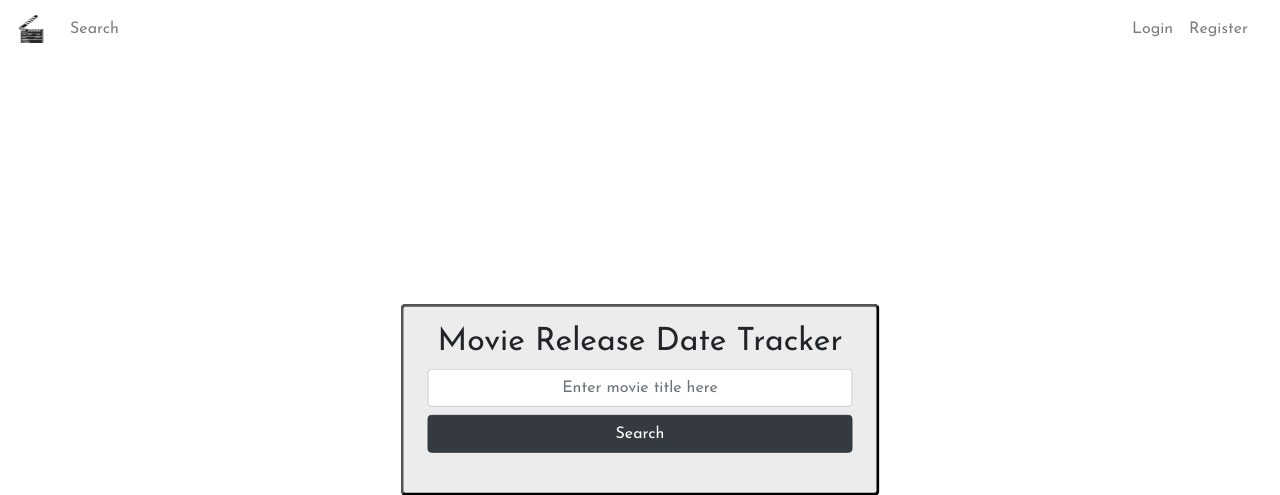
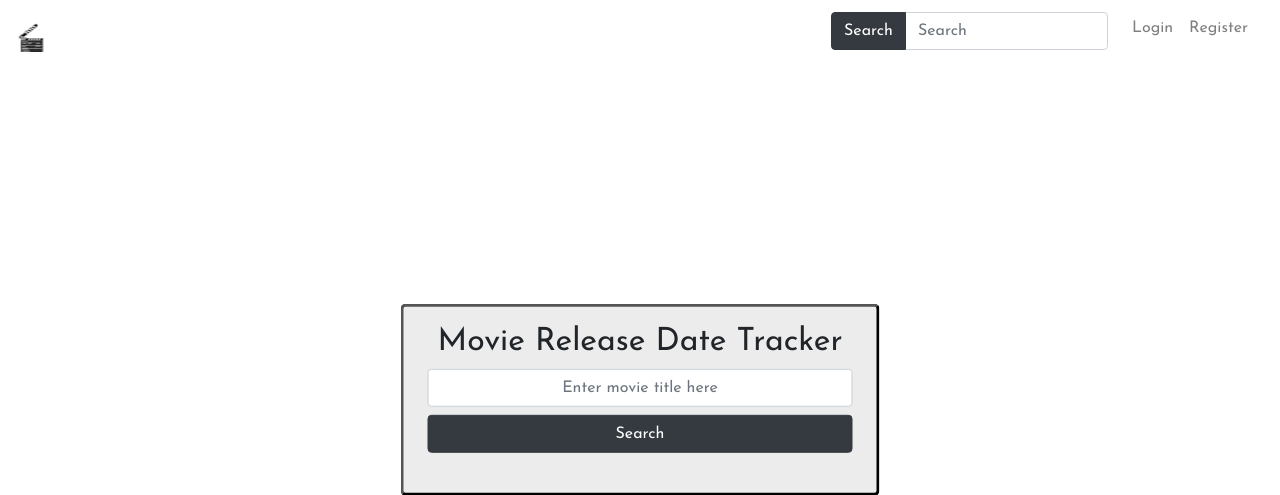
Before and after one commit to mikemaer1990/MovieReleaseTracker, a Flask app: page / in a window 1280 px wide. Shown: the top 495 px of the page. Run offline with Flask 2, Linux system fonts and the light colour scheme; some libraries are stand-ins or nearby versions.

Commit message:
add searchbar to navbar & fix row alignment on results & set query url up properly

```diff
--- a/app.py
+++ b/app.py
@@ -76,13 +76,19 @@ def index():
     return render_template('dashboard/index.html')
 
 # results route - takes one argument which is the query string
-@app.route('/results/<query>', methods=('GET', 'POST'))
-def results(query):
+@app.route('/results', methods=('GET', 'POST'))
+def results():
+    query = request.args.get('query')
     # use our api to get results based on query string
     searchQuery = lookup(query)
     # render template with results
     if request.method == 'GET':
-        return render_template('search/results.html', results=searchQuery)
+        if searchQuery == []:
+            error = 'Please refine your search query to be more specific'
+        else:
+            return render_template('search/results.html', results=searchQuery)
+        flash(error)
+        return redirect(url_for('index'))
     # if user clicks the follow button
     elif request.method == 'POST':
         # get the movie id from the form and look it up in our api
--- a/static/style.css
+++ b/static/style.css
@@ -33,6 +33,12 @@ form a {
     text-align: center;
 }
 
+input[type="text"]:focus {
+    border-color: #23272b;
+    box-shadow: 0 1px 1px white inset, 0 0 8px #23272b;
+    outline: 0 none;
+}
+
 #search_container {
     position: fixed;
     top: 50%;
@@ -52,7 +58,7 @@ form a {
 }
 
 #resultsContainer {
-    width: 75%;
+    width: 90%;
     display: flex;
     align-items: center;
     justify-content: center;
--- a/templates/base.html
+++ b/templates/base.html
@@ -678,15 +678,13 @@
     </svg>
 
   </a>
+
   <button class="navbar-toggler d-lg-none" type="button" data-toggle="collapse" data-target="#collapsibleNavId"
     aria-controls="collapsibleNavId" aria-expanded="false" aria-label="Toggle navigation">
     <span class="navbar-toggler-icon"></span>
   </button>
   <div class="collapse navbar-collapse" id="collapsibleNavId">
     <ul class="navbar-nav mr-auto mt-2 mt-lg-0">
-      <li class="nav-item">
-        <a class="nav-link" href="{{ url_for('index') }}">Search</a>
-      </li>
       {% if g.user %}
       <li class="nav-item">
         <a class="nav-link" href="{{ url_for('follows') }}">Your Follows</a>
@@ -694,6 +692,17 @@
       {% endif %}
     </ul>
     <ul class="navbar-nav ml-auto mt-2 mt-lg-0">
+      <form class="d-flex mr-3" action="/results" method="get">
+        <div class="input-group mb-3 mt-1">
+          <div class="input-group-prepend">
+            <button type="submit" id="" class="btn btn-dark">Search</button>
+          </div>
+          <input class="col-sm-12 form-control" type="text" placeholder="Search" aria-label="Search" name="query" required>
+        </div>
+      </form>
+
+
+
       {% if g.user %}
       <li class="nav-item mx-3 mb-2"><span class="text-capitalize">{{ g.user.username }}</span>
       <li class="nav-item mr-2 text-primary"><a href="{{ url_for('logout') }}">Log Out</a>
```
Also changed, not shown: templates/search/results.html (+4 -3 lines).
